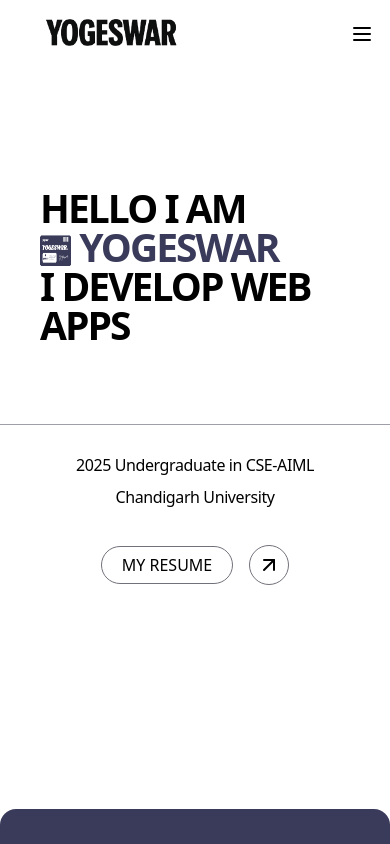
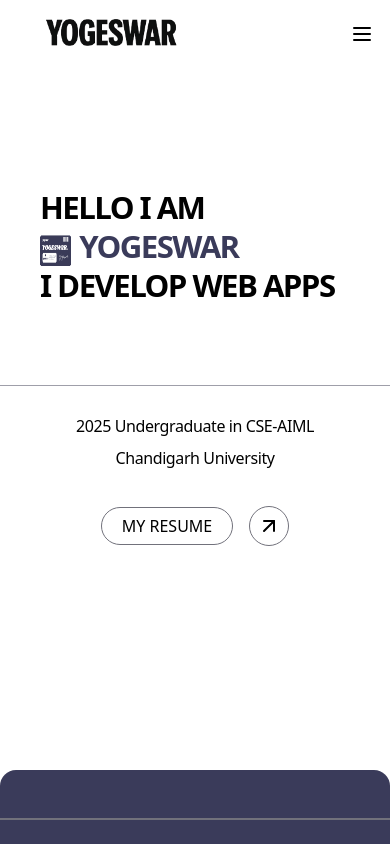
Before and after one commit to Yogeswar03/Yogeswar-Portfolio, a React (Vite) app: page / in a window 390 px wide. Shown: the top 844 px of the page. Built offline with nearby package versions, Linux system fonts and the light colour scheme.

Commit message:
Update Landing.jsx

```diff
--- a/src/components/Landing.jsx
+++ b/src/components/Landing.jsx
@@ -4,7 +4,7 @@ import React from 'react';
 function Landing() {
   return (
     <div data-scroll data-scroll-section data-scroll-speed="-.6" className='w-full h-full z-2 flex flex-col items-start justify-center mt-20'>
-      <div className='text  text-[10vw]  lg:text-[6.3vw] pl-6 sm:pl-10 font-["oswald"] tracking-tighter mt-10 sm:mt-20 md:mt-16 lg:mt-20 mb-10 text-left'>
+      <div className='text  text-[8vw]  lg:text-[6.3vw] pl-6 sm:pl-10 font-["oswald"] tracking-tighter mt-10 sm:mt-20 md:mt-16 lg:mt-20 mb-10 text-left'>
         {["Hello I Am", "Yogeswar", "I develop web apps"].map((item, index) => {
           return (
             <div className='masker overflow-hidden ' key={index}>
```
